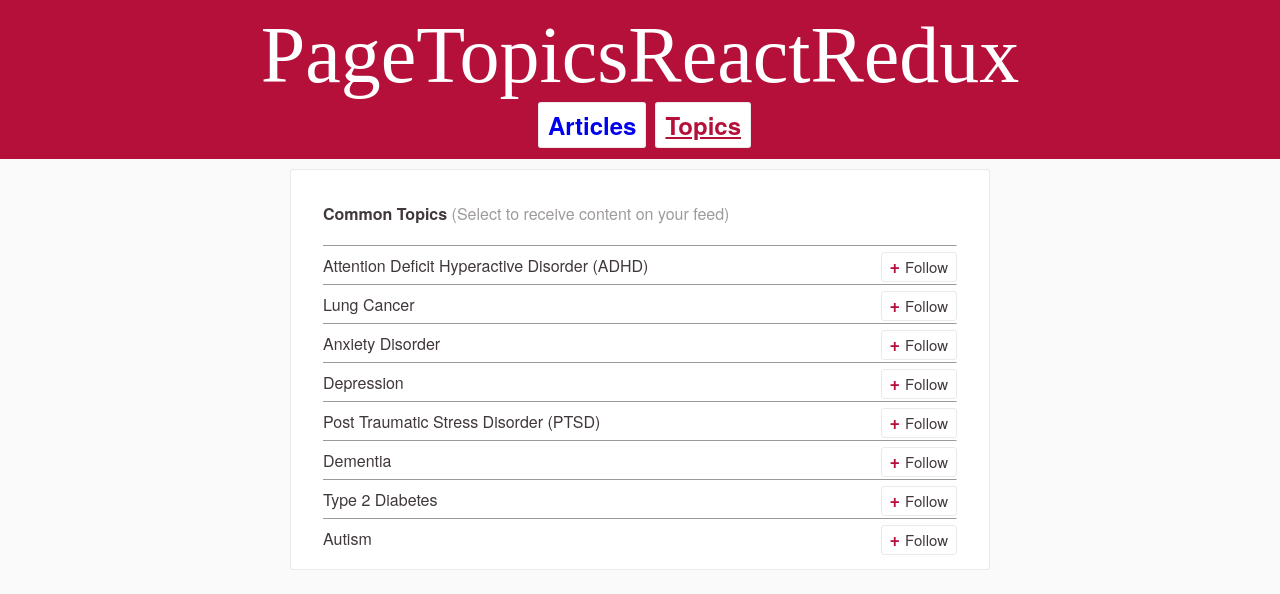
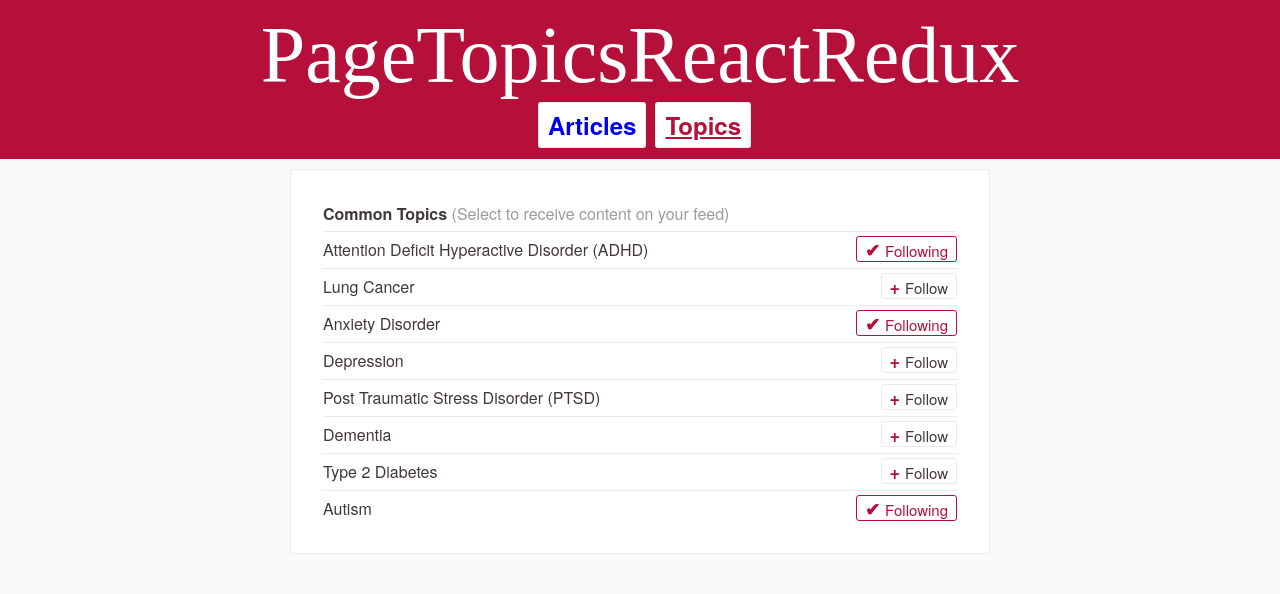
Before and after one commit to kimhjona/PageTopicsReactRedux, a React (Create React App) app: page /topics in a window 1280 px wide. Shown: the top 594 px of the page. Built offline with nearby package versions, Linux system fonts and the light colour scheme.

Commit message:
button is updating store, not rerendering yet

```diff
--- a/src/App.css
+++ b/src/App.css
@@ -71,10 +71,22 @@ p {
 }
 
 .follow {
+  height: 22px;
   margin-top: -2px;
   border: 1px solid rgba(64, 56, 58, .1);
   border-radius: 3px;
   color: #40383a;
+  cursor: pointer;
+  padding: 0 8px 2px 8px;
+  font-size: 15px;
+}
+
+.following {
+  height: 22px;
+  margin-top: -2px;
+  border: 1px solid #b5103a;
+  border-radius: 3px;
+  color: #b5103a;
   cursor: pointer;
   padding: 0 8px 2px 8px;
   font-size: 15px;
@@ -90,8 +102,16 @@ p {
 }
 
 .topicItem {
-  padding-bottom: 10px;
+  margin-top: 6px;
   color: #40383a;
+}
+
+.topicArea {
+  padding: 6px 0 0 0;
+  width:100%;
+  display: flex;
+  justify-content: space-between;
+  border-top: 1px solid rgba(64,56,58,.1);
 }
 
 .header {
@@ -155,7 +175,7 @@ p {
     font: 2em 'Kaushan Script', cursive;
   }
   .button {
-    font-size: 1em;
+    font-size: 2em;
     width: 50%;
     margin: 0;
     border: 1px solid #40383a;
--- a/src/components/Topic.js
+++ b/src/components/Topic.js
@@ -1,14 +1,32 @@
 import React, { Component } from 'react';
+import store from '../store/store';
+// import addTopic from '../actions/actions';
 
 class Topic extends Component {
 
+  addingTopic = (i) => {
+    console.log('addingTopic func called');
+    store.dispatch({ type: 'ADD_TOPIC', id: i});
+  }
+
+  removingTopic = (i) => {
+    console.log('addingTopic func called');
+    store.dispatch({ type: 'REMOVE_TOPIC', id: i});
+  }
+
   render() {
-    console.log('Topic:',this.props);
+    let followButton;
+    if (this.props.followed) {
+      followButton = <span className='right following' onClick={() => this.removingTopic(this.props.id)}><span className='red bold check'>✔</span>Following</span>
+    } else {
+      followButton = <span className='right follow' onClick={() => this.addingTopic(this.props.id)}><span className='red bold check'>+</span>Follow</span>;
+    }
     return (
       <div className='topicItem'>
-        <hr />
-        <span className='left'>{ this.props.item }</span>
-        <span className='right follow'><span className='red bold check'>+</span>Follow</span>
+        <div className='topicArea'>
+          <span className='left'>{ this.props.item }</span>
+          { followButton }
+        </div>
       </div>
     );
   }
--- a/src/components/TopicList.js
+++ b/src/components/TopicList.js
@@ -3,23 +3,15 @@ import Topic from './Topic';
 import store from '../store/store';
 
 class TopicList extends Component {
-  constructor(props) {
-    super(props);
-
-    this.state = {
-      items: store.getState().topics.data
-    };
-  }
-
-  componentDidMount() {
-      console.log('Component DID MOUNT!')
-      console.log(this.state.items)
-   }
 
   render() {
-    const topicItems = this.state.items;
+    const topicItems = store.getState().topics.data;
     const topicItemsList = topicItems.sort((a,b) => a.name > b.name).map(obj => {
-      return <Topic item={ obj.name } key={ obj.id } />
+      if (store.getState().following.includes(obj.id)) {
+        return <Topic item={ obj.name } key={ obj.id } id={ obj.id } followed={ true }/>
+      } else {
+        return <Topic item={ obj.name } key={ obj.id } id={ obj.id } followed={ false }/>
+      }
     })
 
     return (
--- a/src/reducers/articlesFunc.js
+++ b/src/reducers/articlesFunc.js
@@ -1,4 +1,4 @@
 export function articlesFunc(state = [], action) {
-  // console.log(state, action);
+  console.log(state, action);
   return state;
 }
--- a/src/reducers/followingFunc.js
+++ b/src/reducers/followingFunc.js
@@ -1,4 +1,4 @@
 export function followingFunc(state = [], action) {
-  // console.log(state, action);
+  console.log(state, action);
   return state;
 }
--- a/src/reducers/index.js
+++ b/src/reducers/index.js
@@ -4,9 +4,9 @@ import { articlesFunc } from './articlesFunc';
 import { topicsFunc } from './topicsFunc';
 
 const rootReducer = combineReducers({
-  following: followingFunc,
+  following: topicsFunc,
   articles: articlesFunc,
-  topics: topicsFunc
+  topics: articlesFunc
 });
 
 export default rootReducer;
--- a/src/reducers/topicsFunc.js
+++ b/src/reducers/topicsFunc.js
@@ -1,4 +1,11 @@
+
+
+
 export function topicsFunc(state = [], action) {
-  // console.log(state, action);
+  if (action.type === 'ADD_TOPIC') {
+    if (!state.includes(action.id)) state.push(action.id);
+  } else if (action.type === 'REMOVE_TOPIC') {
+    if (state.includes(action.id)) state.splice(state.indexOf(action.id), 1);
+  }
   return state;
 }
--- a/src/store/store.js
+++ b/src/store/store.js
@@ -9,7 +9,7 @@ import topics from '../img/topics.js';
 
 // create object for default data
 const defaultState = {
-  following: '',
+  following: [5, 1, 59],
   articles,
   topics
 }
```
Also changed, not shown: src/actions/actions.js (+6 -4 lines).
